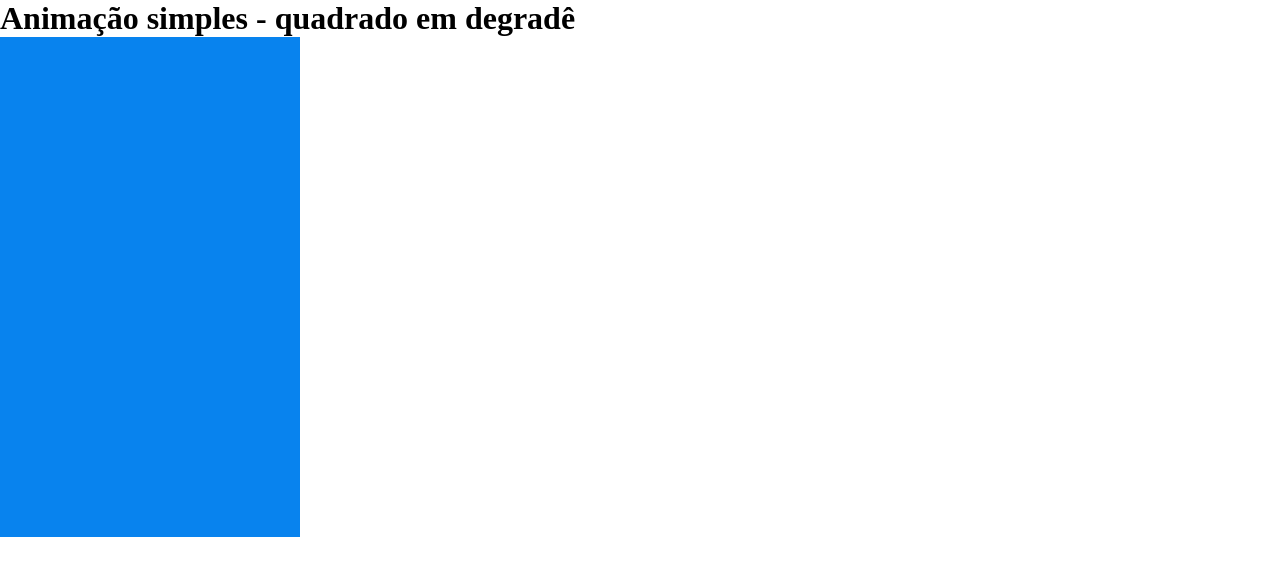
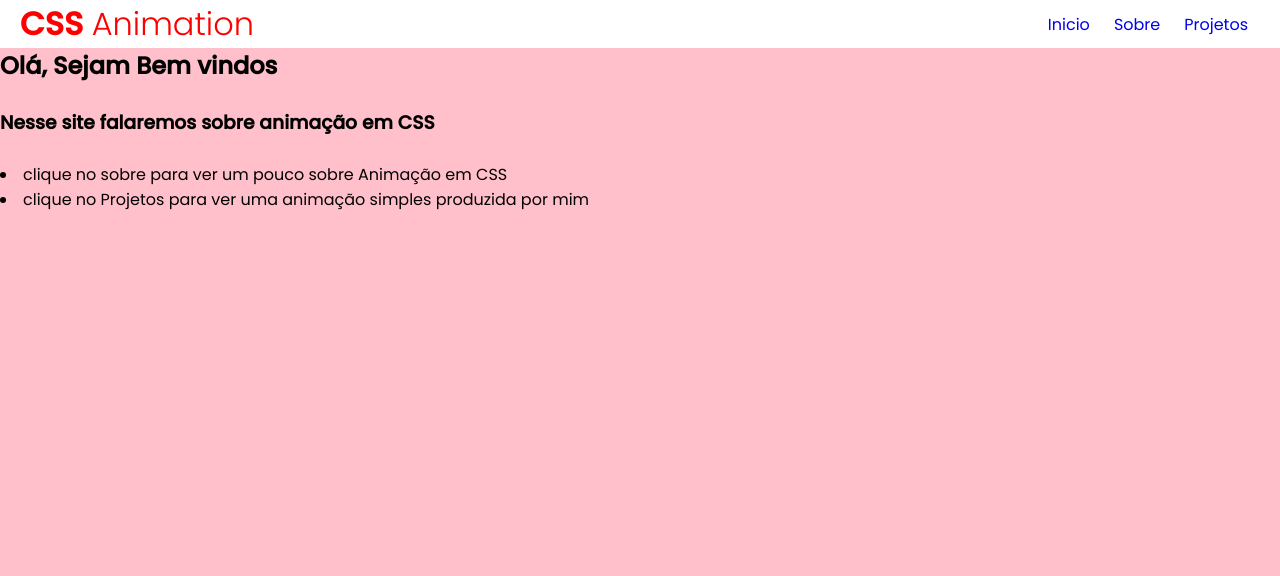
Before and after one commit to mary015/Recupera-o-CSSAnimation, a plain HTML site: page index.html in a window 1280 px wide. Drawn offline with Linux system fonts and the light colour scheme.

Commit message:
Add files via upload

```diff
--- a/index.html
+++ b/index.html
@@ -1,15 +1,32 @@
-<html>
-    <head>
-        <meta charset="UTF-8"/>
-        <title> CSS Recuperação</title>
-        <h1> Animação simples - quadrado em degradê</h1>
+<!DOCTYPE html>
+<html lang="pt-br">
 
-        <link href="style.css" rel="stylesheet"/>
-    </head>
+<head>
+    <meta charset="UTF-8">
+    <meta http-equiv="X-UA-Compatible" content="IE=edge">
+    <meta name="viewport" content="width=device-width, initial-scale=1.0">
+    <title> Recuperação-2t</title>
+    <link rel="preconnect" href="https://fonts.googleapis.com">
+    <link rel="preconnect" href="https://fonts.gstatic.com" crossorigin>
+    <link href="https://fonts.googleapis.com/css2?family=Poppins:wght@300;400;500&display=swap" rel="stylesheet">
+    <link rel="stylesheet" href="./styles.css">
+</head>
 
-    <body>
+<body>
 
-       <div class="container"></div>
+    <header class="cabecalho">
+        <h1 class="cabecalho__titulo"> CSS <span class="cabecalho__titulo--dois"> Animation</span></h1>
+
+        <ul class="cabecalho__lista">
+            <li class="cabecalho__lista-item"><a href="index.html">Inicio</a></li>
+            <li class="cabecalho__lista-item"><a href="Sobre.html">Sobre</a></li>
+            <li class="cabecalho__lista-item"><a href="Projetos.html">Projetos</a></li>
+        </ul>
 
     </body>
-</html>
+
+    </header>
+       <h2> Olá, Sejam Bem vindos</h2> <br>
+       <h3>Nesse site falaremos sobre animação em CSS</h3> <br>
+       <li> clique no sobre para ver um pouco sobre Animação em CSS</p></li>
+      <li>  clique no Projetos para ver uma animação simples produzida por mim </li>
--- /dev/null
+++ b/styles.css
@@ -0,0 +1,42 @@
+
+* {
+    margin: 0;
+    padding: 0;
+}
+
+body {
+    background-color:pink;
+    font-family: 'Poppins', sans-serif;
+}
+
+.cabecalho__titulo {
+    color:red;
+}
+
+.cabecalho__titulo--dois {
+    font-weight: 300;
+}
+
+.cabecalho {
+    background: white;
+}
+
+.cabecalho__lista {
+    display: flex;
+    list-style-type: none;
+}
+
+.cabecalho__lista-item {
+    margin: 0 12px;
+}
+
+.cabecalho__lista-item a {
+    text-decoration: none;
+}
+
+.cabecalho {
+    display: flex;
+    justify-content: space-between;
+    align-items: center;
+    padding: 0 20px;
+}
```
Also changed, not shown: Projetos.html (added, +15 -0 lines), Sobre.html (added, +29 -0 lines), Inicio.html (added), style.css (indentation only).
